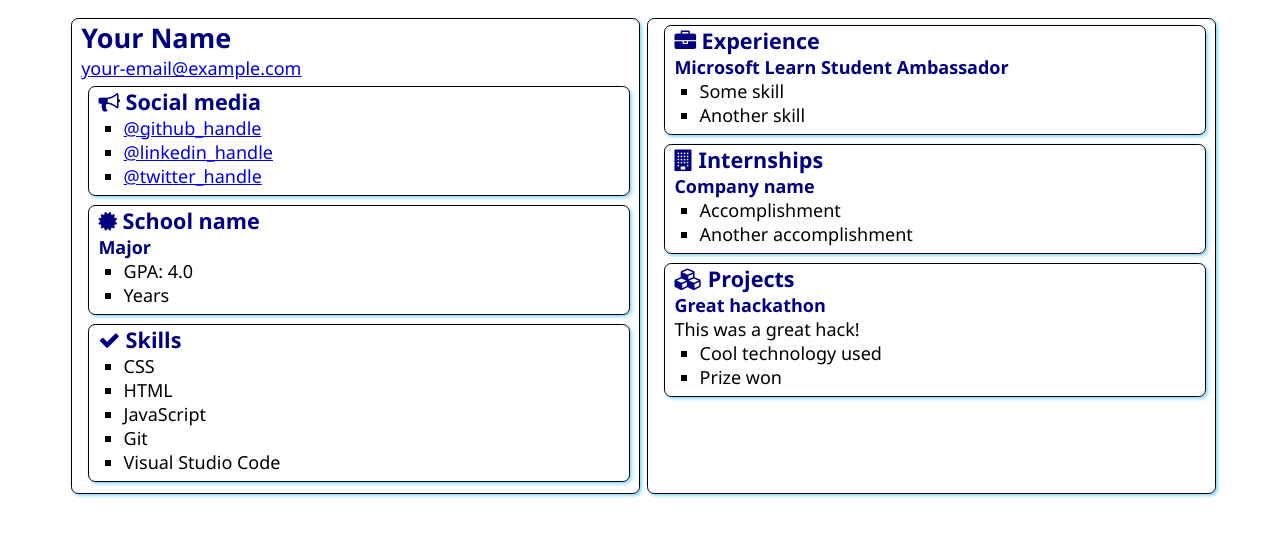
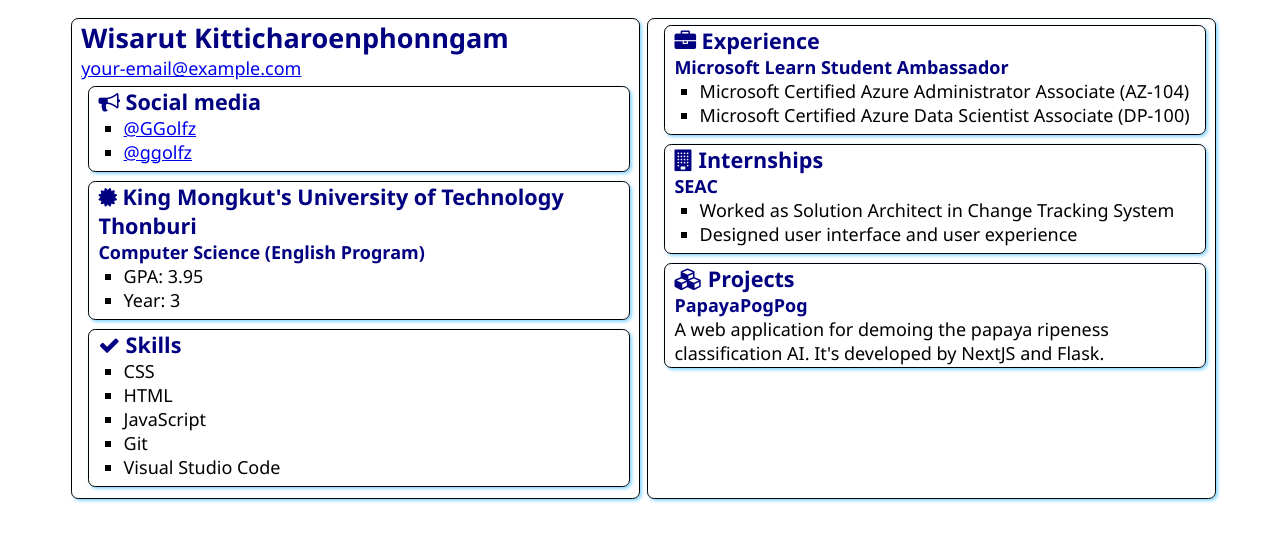
Before and after one commit to GGolfz/SATechnicalOnboarding, a plain HTML site: page src/index.html in a window 1280 px wide. Drawn offline with Linux system fonts and the light colour scheme.

Commit message:
update: data :sparkles:

```diff
--- a/src/index.html
+++ b/src/index.html
@@ -12,7 +12,7 @@
 <body>
     <main>
         <article class="box">
-            <h1>Your Name</h1>
+            <h1>Wisarut Kitticharoenphonngam</h1>
             <div><a href="mailto:your.email@example.com">your-email@example.com</a></div>
 
             <section class="box">
@@ -21,9 +21,8 @@
                     Social media
                 </h2>
                 <ul>
-                    <li><a href="https://github.com/<handle>">@github_handle</a></li>
-                    <li><a href="https://linkedin.com/in/<handle>">@linkedin_handle</a></li>
-                    <li><a href="https://twitter.com/<handle>">@twitter_handle</a></li>
+                    <li><a href="https://github.com/ggolfz">@GGolfz</a></li>
+                    <li><a href="https://linkedin.com/in/ggolfz">@ggolfz</a></li>
                 </ul>
             </section>
 
@@ -31,12 +30,12 @@
                 <div class="education">
                     <h2>
                         <i class="fa fa-certificate" aria-hidden="true"></i>
-                        School name
+                        King Mongkut's University of Technology Thonburi
                     </h2>
-                    <h3>Major</h3>
+                    <h3>Computer Science (English Program)</h3>
                     <ul>
-                        <li>GPA: 4.0</li>
-                        <li>Years</li>
+                        <li>GPA: 3.95</li>
+                        <li>Year: 3</li>
                     </ul>
                 </div>
             </section>
@@ -63,8 +62,8 @@
                 </h2>
                 <h3>Microsoft Learn Student Ambassador</h3>
                 <ul>
-                    <li>Some skill</li>
-                    <li>Another skill</li>
+                    <li>Microsoft Certified Azure Administrator Associate (AZ-104)</li>
+                    <li>Microsoft Certified Azure Data Scientist Associate (DP-100)</li>
                 </ul>
             </section>
             <section class="box">
@@ -73,10 +72,10 @@
                     Internships
                 </h2>
 
-                <h3>Company name</h3>
+                <h3>SEAC</h3>
                 <ul>
-                    <li>Accomplishment</li>
-                    <li>Another accomplishment</li>
+                    <li>Worked as Solution Architect in Change Tracking System</li>
+                    <li>Designed user interface and user experience</li>
                 </ul>
             </section>
             <section class="box">
@@ -85,12 +84,8 @@
                     Projects
                 </h2>
 
-                <h3>Great hackathon</h3>
-                <div>This was a great hack!</div>
-                <ul>
-                    <li>Cool technology used</li>
-                    <li>Prize won</li>
-                </ul>
+                <h3>PapayaPogPog</h3>
+                <div>A web application for demoing the papaya ripeness classification AI. It's developed by NextJS and Flask.</div>
             </section>
         </article>
 
```
